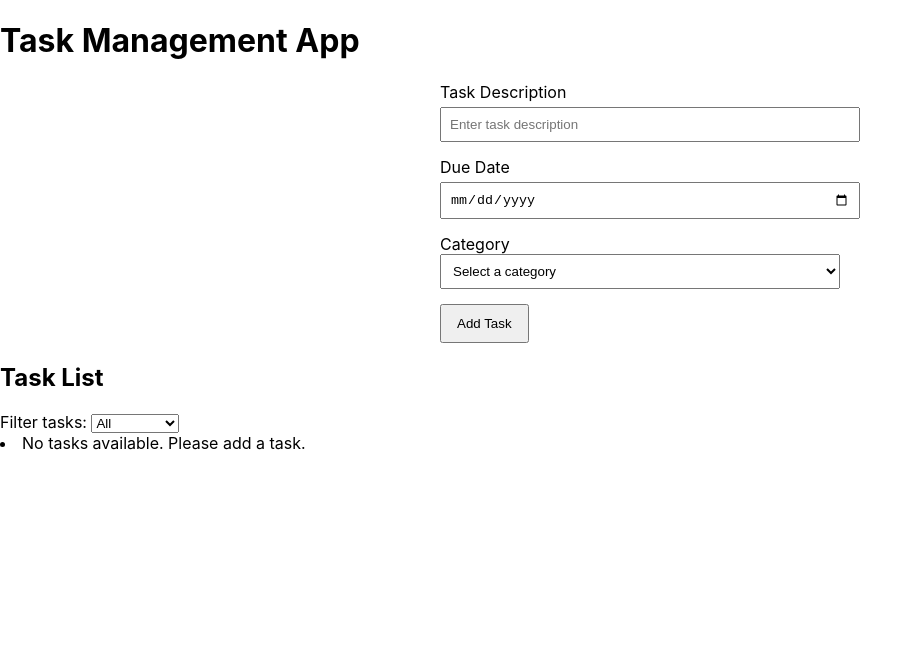
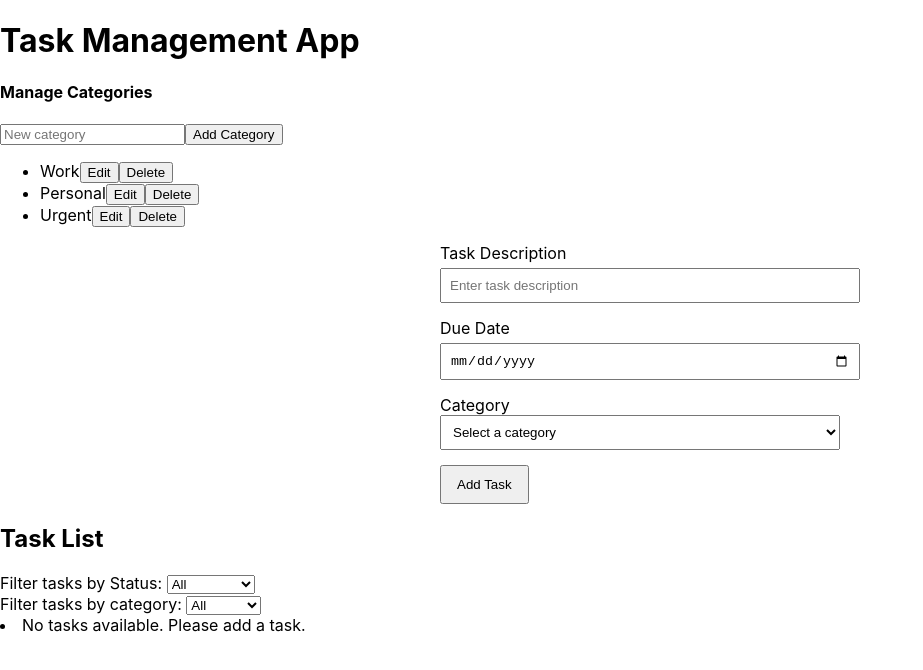
Before and after one commit to niteshpthorat/TaskManagementApp, a React (Create React App) app in the folder task-management-app/: page / in a window 1280 px wide. Shown: the top 670 px of the page, without its empty margins (0-923 px from the left). Built offline with nearby package versions, Linux system fonts and the light colour scheme.

Commit message:
Addition of Filter on Categories and Added the part of changing Categories

```diff
--- a/task-management-app/src/App.tsx
+++ b/task-management-app/src/App.tsx
@@ -1,8 +1,9 @@
-import React, { useReducer, useEffect } from 'react';
+import React, { useReducer, useEffect , useState} from 'react';
 import TaskList from './components/TaskList';
 import TaskForm from './components/TaskForm';
 import { Task } from './models/Task';
 import useLocalStorage from './hooks/useLocalStorage';
+import CategoryManager from './components/CategoryManager';
 
 // Defining as empty array for intital state
 const initialState: Task[] = [];
@@ -30,16 +31,43 @@ const App: React.FC = () => {
     // For managing task stage
     const [state, dispatch] = useReducer(reducer, storedTasks);
 
+    const [categories, setCategories] = useState<string[]>(['Work', 'Personal', 'Urgent']); // Predefined categories
+
+    const handleAddCategory = (category: string) => {
+      setCategories((prev) => [...prev, category]);
+    };
+
+    const handleEditCategory = (oldCategory: string, newCategory: string) => {
+        setCategories((prev) =>
+            prev.map(category => (category === oldCategory ? newCategory : category))
+        );
+    };
+
+    const handleDeleteCategory = (category: string) => {
+        setCategories((prev) => prev.filter(cat => cat !== category));
+    };
+
     useEffect(() => {
-        setStoredTasks(state);
+      setStoredTasks(state);
     }, [state, setStoredTasks]);
+
 
     return (
         <div className="App">
             <h1>Task Management App</h1>
-            <TaskForm dispatch={dispatch} />
+            <CategoryManager
+                categories={categories}
+                onAddCategory={handleAddCategory}
+                onEditCategory={handleEditCategory}
+                onDeleteCategory={handleDeleteCategory}
+            />
+            <TaskForm
+              dispatch={dispatch }
+              categories={categories}
+             />
 
-            <TaskList tasks={state} dispatch={dispatch} />
+            <TaskList tasks={state} dispatch={dispatch}
+              categories={categories} />
         </div>
     );
 };
--- /dev/null
+++ b/task-management-app/src/components/CategoryManager.tsx
@@ -0,0 +1,73 @@
+import React, { useState } from 'react';
+
+interface CategoryManagerProps {
+    categories: string[];
+    onAddCategory: (category: string) => void;
+    onEditCategory: (oldCategory: string, newCategory: string) => void;
+    onDeleteCategory: (category: string) => void;
+}
+
+const CategoryManager: React.FC<CategoryManagerProps> = ({ categories, onAddCategory, onEditCategory, onDeleteCategory }) => {
+    const [newCategory, setNewCategory] = useState('');
+    const [editingCategory, setEditingCategory] = useState<string | null>(null);
+    const [updatedCategory, setUpdatedCategory] = useState('');
+
+    const handleAddCategory = () => {
+        if (newCategory.trim()) {
+            onAddCategory(newCategory);
+            setNewCategory('');
+        }
+    };
+
+    const handleEditStart = (category: string) => {
+        setEditingCategory(category);
+        setUpdatedCategory(category);
+    };
+
+    const handleEditSave = () => {
+        if (editingCategory && updatedCategory.trim()) {
+            onEditCategory(editingCategory, updatedCategory);
+            setEditingCategory(null);
+            setUpdatedCategory('');
+        }
+    };
+
+    return (
+        <div>
+            <h4>Manage Categories</h4>
+            <input
+                type="text"
+                placeholder="New category"
+                value={newCategory}
+                onChange={(e) => setNewCategory(e.target.value)}
+            />
+            <button onClick={handleAddCategory}>Add Category</button>
+
+            <ul>
+                {categories.map((category) => (
+                    <li key={category}>
+                        {editingCategory === category ? (
+                            <div>
+                                <input
+                                    type="text"
+                                    value={updatedCategory}
+                                    onChange={(e) => setUpdatedCategory(e.target.value)}
+                                />
+                                <button onClick={handleEditSave}>Save</button>
+                                <button onClick={() => setEditingCategory(null)}>Cancel</button>
+                            </div>
+                        ) : (
+                            <div>
+                                <span>{category}</span>
+                                <button onClick={() => handleEditStart(category)}>Edit</button>
+                                <button onClick={() => onDeleteCategory(category)}>Delete</button>
+                            </div>
+                        )}
+                    </li>
+                ))}
+            </ul>
+        </div>
+    );
+};
+
+export default CategoryManager;
--- a/task-management-app/src/components/TaskForm.tsx
+++ b/task-management-app/src/components/TaskForm.tsx
@@ -2,11 +2,13 @@ import React, { useState } from 'react';
 import { Task } from '../models/Task';
 import { validateTask } from '../utils/validations';
 
+
 interface TaskFormProps {
     dispatch: React.Dispatch<any>;
+    categories: string[];
 }
 
-const TaskForm: React.FC<TaskFormProps> = ({ dispatch }) => {
+const TaskForm: React.FC<TaskFormProps> = ({ dispatch, categories}) => {
     const [taskDetails, setTaskDetails] = useState({
         description: '',
         dueDate: '',
@@ -72,13 +74,13 @@ const TaskForm: React.FC<TaskFormProps> = ({ dispatch }) => {
                     name="category"
                     value={taskDetails.category}
                     onChange={handleInputChange}
-                    style={{ width: '100%', padding: '8px'}}
+                    style={{ width: '100%', padding: '8px' }}
                     required
                 >
                     <option value="" disabled>Select a category</option>
-                    <option value="Work">Work</option>
-                    <option value="Personal">Personal</option>
-                    <option value="Urgent">Urgent</option>
+                    {categories.map(cat => (
+                        <option key={cat} value={cat}>{cat}</option>
+                    ))}
                 </select>
             </div>
 
--- a/task-management-app/src/components/TaskList.tsx
+++ b/task-management-app/src/components/TaskList.tsx
@@ -11,9 +11,10 @@ enum Filter {
 interface TaskListProps {
     tasks: Task[];
     dispatch: React.Dispatch<any>;
+    categories: string[];
 }
 
-const TaskList: React.FC<TaskListProps> = ({ tasks, dispatch }) => {
+const TaskList: React.FC<TaskListProps> = ({ tasks, dispatch ,categories}) => {
 
     const [editingTaskId, setEditingTaskId] = useState<string | null>(null);
     const [updatedDescription, setUpdatedDescription] = useState('');
@@ -21,6 +22,7 @@ const TaskList: React.FC<TaskListProps> = ({ tasks, dispatch }) => {
     const [updatedCategory, setUpdatedCategory] = useState('');
 
     const [filter, setFilter] = useState<Filter>(Filter.All);
+    const [categoryFilter, setCategoryFilter] = useState<string>('All');
 
     const renderTask = (task: Task) => (
         <li key={task.id}>
@@ -40,9 +42,9 @@ const TaskList: React.FC<TaskListProps> = ({ tasks, dispatch }) => {
                         value={updatedCategory}
                         onChange={(e) => setUpdatedCategory(e.target.value)}
                     >
-                        <option value="Work">Work</option>
-                        <option value="Personal">Personal</option>
-                        <option value="Urgent">Urgent</option>
+                       {categories.map(category => (
+                        <option key={category} value={category}>{category}</option>
+                                    ))}
                     </select>
                     <button onClick={() => handleEditSave(task.id)}>Save</button>
                     <button onClick={() => setEditingTaskId(null)}>Cancel</button>
@@ -109,9 +111,11 @@ const TaskList: React.FC<TaskListProps> = ({ tasks, dispatch }) => {
     };
 
     const filteredTasks = tasks.filter(task => {
-        if (filter === 'complete') return task.isComplete;
-        if (filter === 'incomplete') return !task.isComplete;
-        return true;
+        const completionFilter =
+            filter === Filter.All || (filter === Filter.Complete && task.isComplete) || (filter === Filter.Incomplete && !task.isComplete);
+        const checkCategoryFilter = categoryFilter === 'All' || task.category === categoryFilter;
+
+        return completionFilter && checkCategoryFilter;
     });
 
     const handleAddSubtask = (taskId: string, description: string) => {
@@ -156,17 +160,25 @@ const TaskList: React.FC<TaskListProps> = ({ tasks, dispatch }) => {
         }
     };
 
-
     return (
 
         <div>
             <h2>Task List</h2>
             <div>
-                <label>Filter tasks: </label>
+                <label>Filter tasks by Status: </label>
                 <select value={filter} onChange={(e) => setFilter(e.target.value as Filter)}>
                     <option value={Filter.All}>All</option>
                     <option value={Filter.Complete}>Complete</option>
                     <option value={Filter.Incomplete}>Incomplete</option>
+                </select>
+            </div>
+            <div>
+                <label>Filter tasks by category: </label>
+                <select value={categoryFilter} onChange={(e) => setCategoryFilter(e.target.value)}>
+                    <option value="All">All</option>
+                    {categories.map(category => (
+                        <option key={category} value={category}>{category}</option>
+                    ))}
                 </select>
             </div>
             {filteredTasks.length === 0 ? (
```
